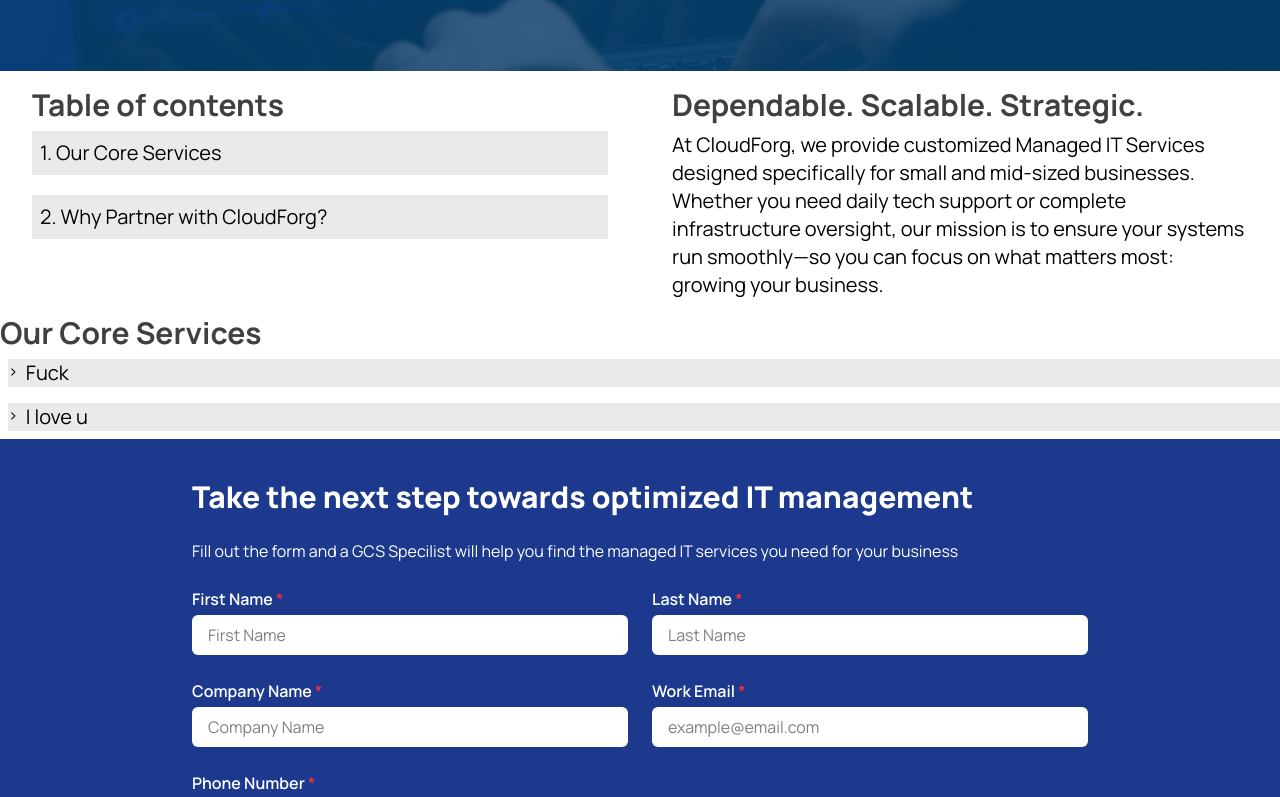
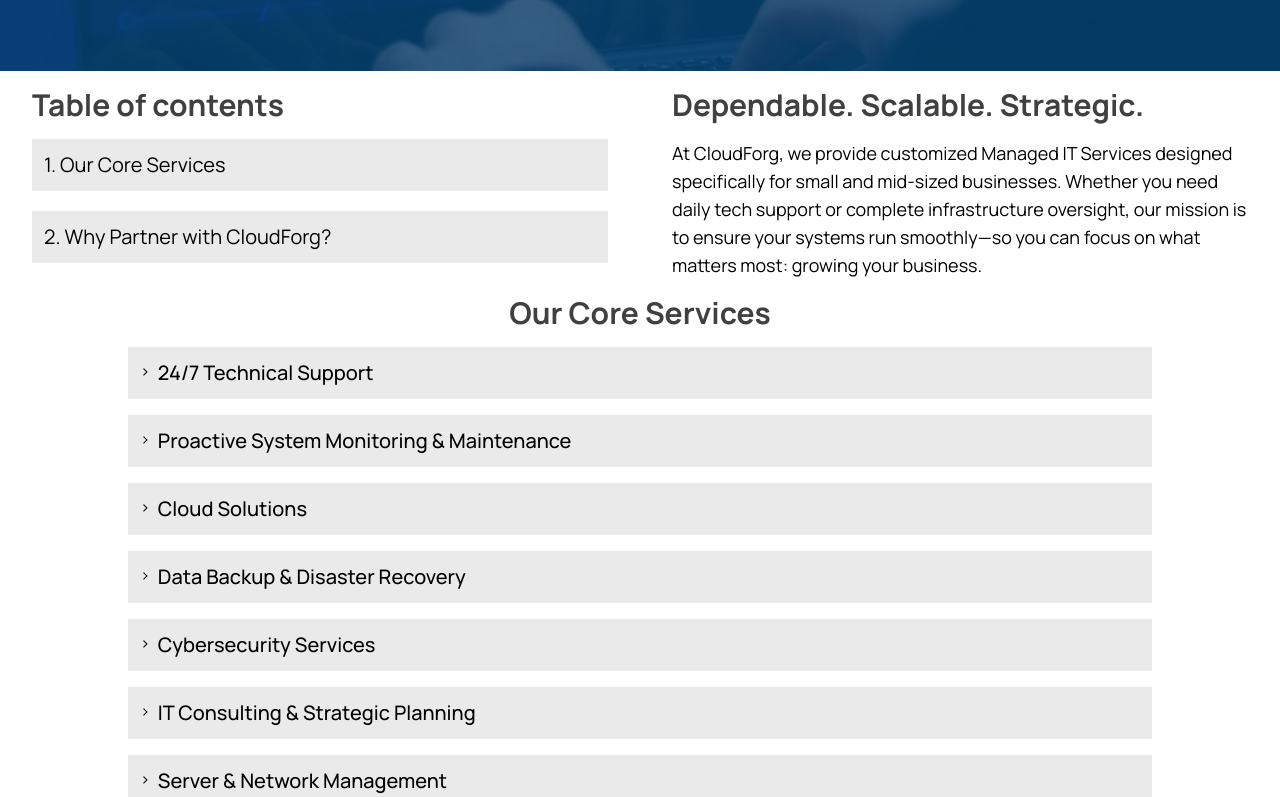
Before and after one commit to muhammad-ali-khalid/cloud-forg, a Vue app: page /managed-it-services/managed-it-services-and-solutions in a window 1280 px wide. Shown: the part 460-1257 px from the top of the page. Built offline with nearby package versions, Linux system fonts and the light colour scheme.

Commit message:
fix accordian

```diff
--- a/src/components/atoms/TheContent.vue
+++ b/src/components/atoms/TheContent.vue
@@ -6,7 +6,7 @@
 
 <template>
   <div class="w-full">
-    <div class="bg-[#EAEAEA] h-auto p-2">
+    <div class="bg-[#EAEAEA] h-auto p-3">
       <a
         :href="contents.href"
         class="text-black text-xl hover:cursor-pointer hover:text-orange-600"
--- a/src/components/molecules/TableOfContents.vue
+++ b/src/components/molecules/TableOfContents.vue
@@ -8,7 +8,7 @@
 
 <template>
   <div class="w-full h-full px-8 py-4">
-    <div class="text-3xl text-[#000000BF] font-bold mb-2">Table of contents</div>
+    <div class="text-3xl text-[#000000BF] font-bold mb-4">Table of contents</div>
     <div class="flex flex-col gap-5">
       <div class="w-full h-auto" v-for="(content, index) in props.tableOfContents" :key="index">
         <TheContent :contents="content" />
--- a/src/components/molecules/TheAccordian.vue
+++ b/src/components/molecules/TheAccordian.vue
@@ -16,15 +16,15 @@
 </script>
 
 <template>
-  <div class="w-full flex flex-col gap-4 m-2">
-    <div v-for="(item, index) in items" :key="index" class="bg-[#EAEAEA]">
-      <button @click="toggle(index)" class="w-full flex gap-2">
+  <div class="w-full flex flex-col gap-4 m-4 md:w-4/5">
+    <div v-for="(item, index) in items" :key="index">
+      <div @click="toggle(index)" class="bg-[#EAEAEA] p-3 hover:cursor-pointer flex gap-2">
         <span>
           {{ activeIndex === index ? '⌄' : '>' }}
         </span>
-        <span class="text-xl">{{ item.heading }}</span>
-      </button>
-      <div v-if="activeIndex === index" class="bg-[#F3FAFF] text-black">
+        <span class="text-xl font-medium">{{ item.heading }}</span>
+      </div>
+      <div v-if="activeIndex === index" class="bg-[#F3FAFF] text-lg text-black p-3">
         <p>{{ item.content }}</p>
       </div>
     </div>
--- a/src/views/managed-it-services/ManagedITServicesAndSolutions.vue
+++ b/src/views/managed-it-services/ManagedITServicesAndSolutions.vue
@@ -14,17 +14,46 @@
     },
     { index: 2, content: 'Why Partner with CloudForg?', href: '#1why-partner-with-cloudforg?' },
   ],
+  items: [
+    {
+      heading: '24/7 Technical Support',
+      content: `We're available around the clock to resolve technical issues quickly and efficiently—helping you
+minimize downtime and stay productive.`,
+    },
+    {
+      heading: 'Proactive System Monitoring & Maintenance',
+      content: `We keep a constant eye on your IT environment to catch and fix problems before they disrupt
+your operations. Our routine updates, patching, and performance optimization keep your systems
+secure and running smoothly.`,
+    },
+    {
+      heading: 'Cloud Solutions',
+      content: `Whether you're transitioning to the cloud or improving your existing setup, we offer scalable,
+secure cloud services—including Microsoft 365, Google Workspace, and hybrid environments—
+tailored to your needs.`,
+    },
+    {
+      heading: 'Data Backup & Disaster Recovery',
+      content: `We safeguard your critical data through automated backups and well-tested recovery strategies—
+ensuring your business can bounce back quickly from any unexpected events.`,
+    },
+    {
+      heading: 'Cybersecurity Services',
+      content: `Protect your business with layered security, real-time threat monitoring, firewall management,
+and endpoint protection—built to guard against today’s complex cyber threats.`,
+    },
+    {
+      heading: 'IT Consulting & Strategic Planning',
+      content: `Think of us as your technology advisor. We work with you to align IT strategies with your
+business goals, helping you plan, budget, and make smarter technology decisions.`,
+    },
+    {
+      heading: 'Server & Network Management',
+      content: `From new server deployments to full network design and performance tuning, we manage the
+behind-the-scenes infrastructure so your team can stay focused and efficient.`,
+    },
+  ],
 }
-const items = [
-  {
-    heading: 'Fuck',
-    content: 'Hello world',
-  },
-  {
-    heading: 'I love u',
-    content: 'No I do not',
-  },
-]
 </script>
 
 <template>
@@ -36,10 +65,10 @@
       <BaseMain :table-of-contents="pageContent.tableOfContents">
         <template #intro>
           <div class="px-8 py-4">
-            <div class="text-[#000000BF] text-3xl font-bold mb-2">
+            <div class="text-[#000000BF] text-3xl font-bold mb-4">
               Dependable. Scalable. Strategic.
             </div>
-            <div class="text-xl">
+            <div class="text-lg">
               At CloudForg, we provide customized Managed IT Services designed specifically for
               small and mid-sized businesses. Whether you need daily tech support or complete
               infrastructure oversight, our mission is to ensure your systems run smoothly—so you
@@ -49,10 +78,12 @@
         </template>
         <template #page-content>
           <div>
-            <div id="1our-core-services" class="text-[#000000BF] text-3xl font-bold">
+            <div id="1our-core-services" class="text-[#000000BF] text-3xl font-bold text-center">
               Our Core Services
             </div>
-            <TheAccordian :items="items" />
+            <div class="w-full flex justify-center">
+              <TheAccordian :items="pageContent.items" />
+            </div>
           </div>
         </template>
       </BaseMain>
```
